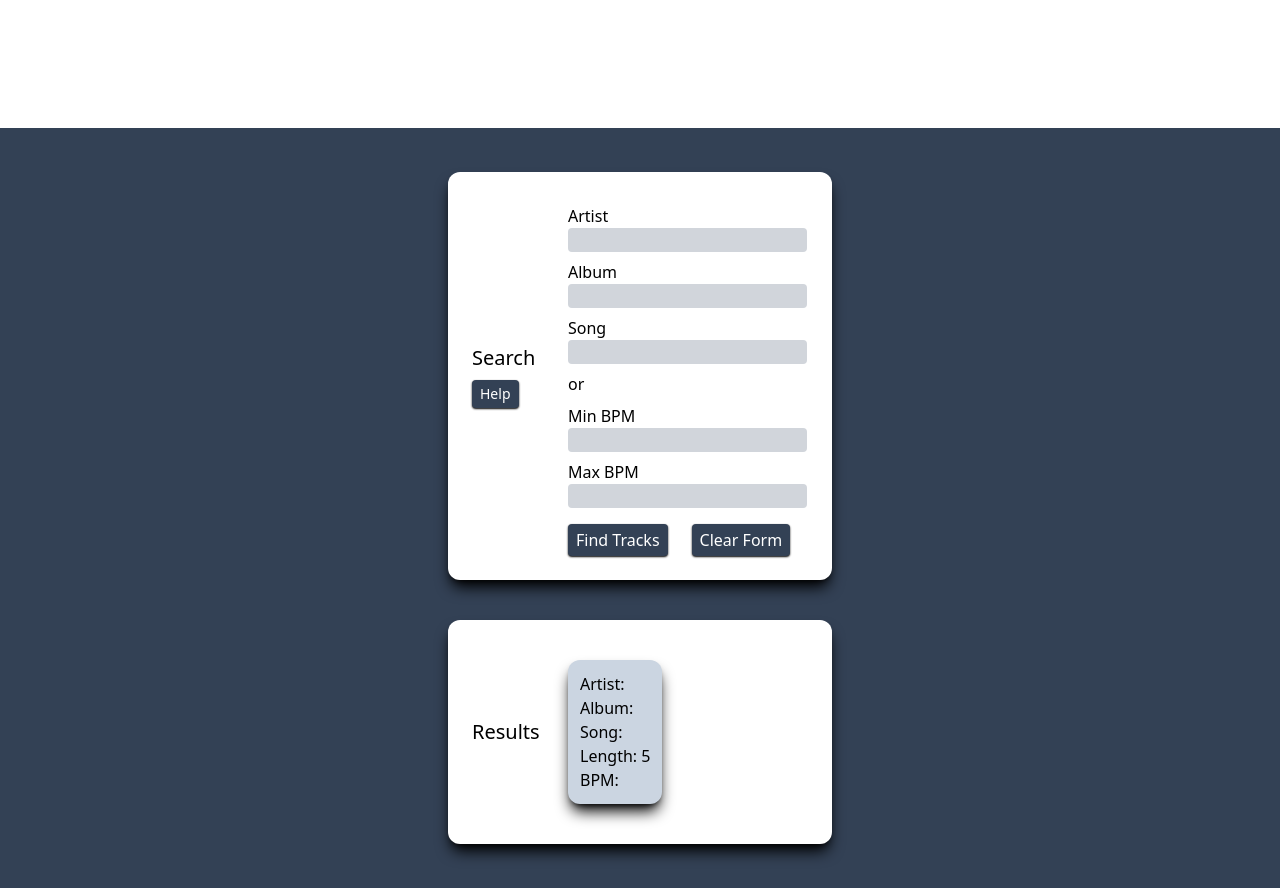
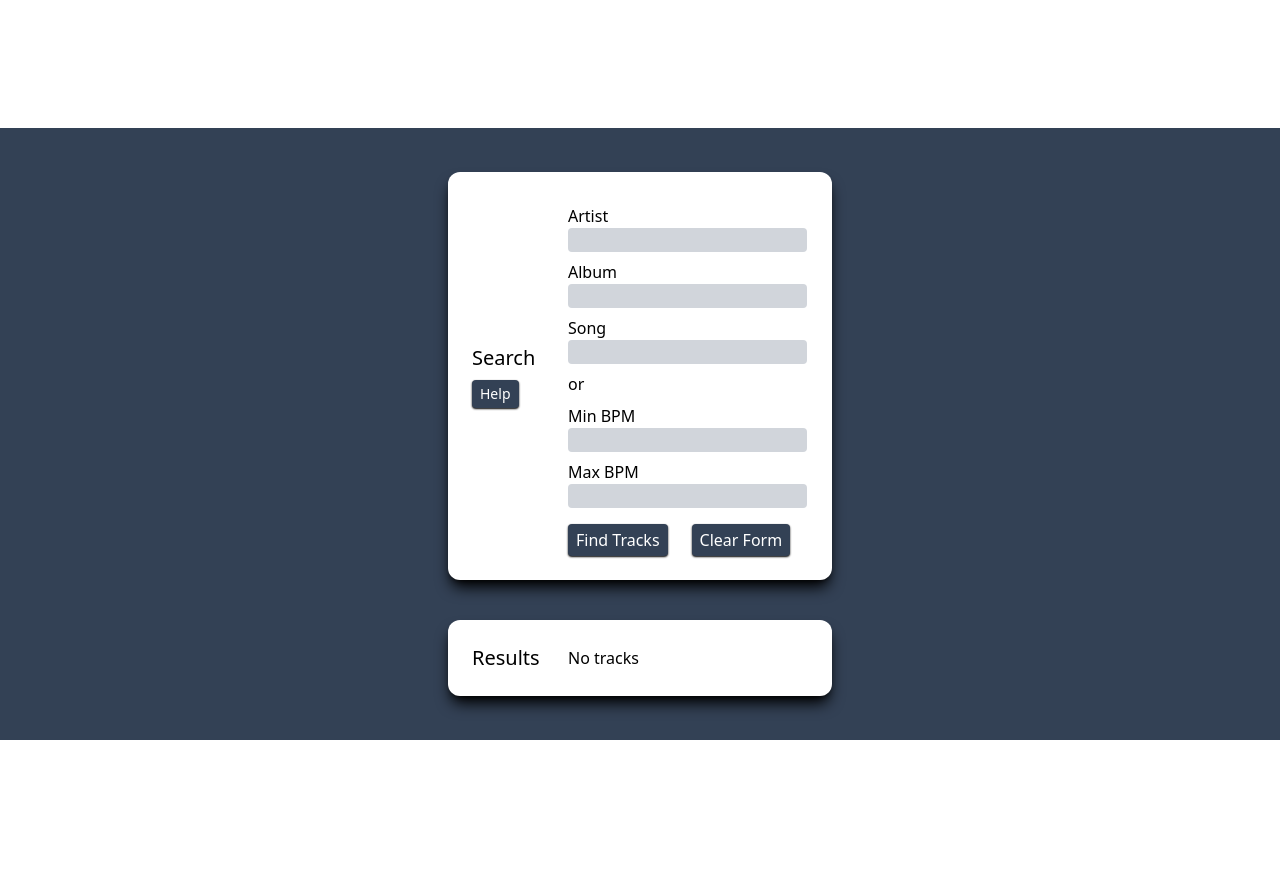
Before and after one commit to tloughrist/cadence_frontend, a React (Create React App) app: page / in a window 1280 px wide. After the commit the page ends 800 px from the top, so only its background shows below. Built offline with nearby package versions, Linux system fonts and the light colour scheme.

Commit message:
remove no tracks error

```diff
--- a/src/components/home.js
+++ b/src/components/home.js
@@ -6,7 +6,7 @@ import Output from "./output.js";
 function Home() {
 
   const [token, setToken] = useState();
-  const [tracks, setTracks] = useState(["empty"]);
+  const [tracks, setTracks] = useState([]);
 
   return (
     <div className="bg-slate-700 h-fit p-10 mt-32">
--- a/src/components/output.js
+++ b/src/components/output.js
@@ -1,21 +1,8 @@
-import React, { useEffect } from "react";
-import swal from 'sweetalert';
+import React from "react";
 import '../input.css';
 import Tracks from './tracks.js';
 
 function Output({ token, tracks }) {
-
-  console.log(tracks)
-
-  useEffect(() => {
-    if (tracks === []) {
-      displayError();
-    }
-  }, [tracks]);
-
-  function displayError() {
-    return swal("Sorry", "No tracks were found that match those search parameters.");
-  };
 
   return (
     <div className="p-6 max-w-sm mx-auto mt-10 mb-1 bg-white rounded-xl shadow-lg shadow-black flex items-center space-x-4">
```
